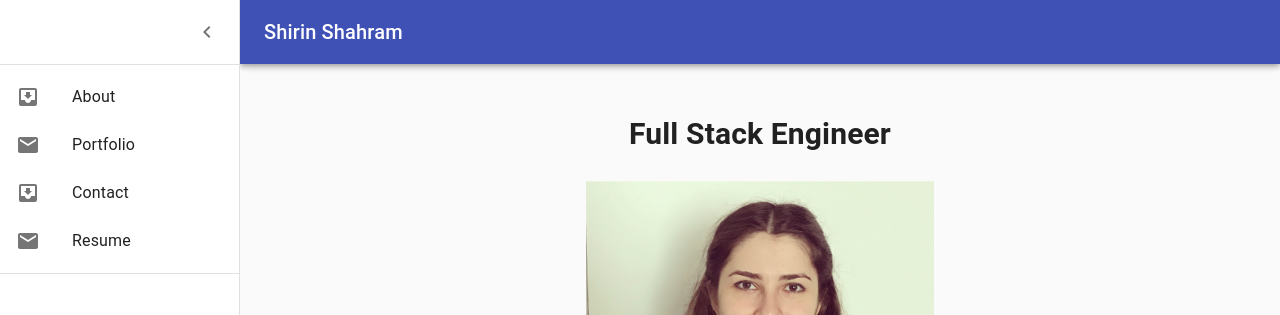
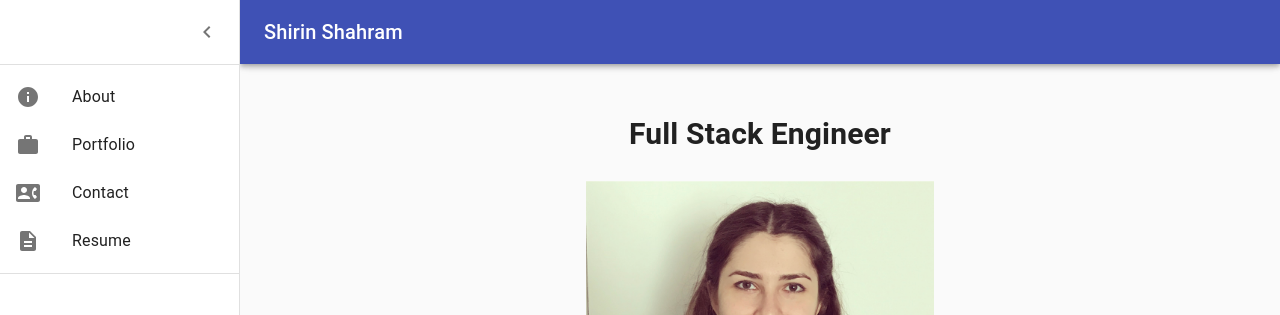
Before and after one commit to sshahram/react-portfolio, a React (Create React App) app: page / in a window 1280 px wide. Both pictures are taken after a click on the button "open drawer". Shown: the top 315 px of the page. Built offline with nearby package versions, Linux system fonts and the light colour scheme.

Commit message:
modify icons in navbar

```diff
--- a/src/components/Header/index.js
+++ b/src/components/Header/index.js
@@ -16,8 +16,11 @@
 import ListItem from '@material-ui/core/ListItem';
 import ListItemIcon from '@material-ui/core/ListItemIcon';
 import ListItemText from '@material-ui/core/ListItemText';
-import InboxIcon from '@material-ui/icons/MoveToInbox';
-import MailIcon from '@material-ui/icons/Mail';
+import WorkIcon from '@material-ui/icons/Work';
+import InfoIcon from '@material-ui/icons/Info';
+import ContactPhoneIcon from '@material-ui/icons/ContactPhone';
+import DescriptionIcon from '@material-ui/icons/Description';
+import Icon from '@material-ui/core/Icon';
 
 const drawerWidth = 240;
 
@@ -78,6 +81,27 @@
   },
 }));
 
+// define icons
+const links = [
+  {
+    url: 'About',
+    icon: InfoIcon
+
+  },
+  {
+    url: 'Portfolio',
+    icon: WorkIcon
+  },
+  {
+    url: 'Contact',
+    icon: ContactPhoneIcon
+  },
+  {
+    url: 'Resume',
+    icon: DescriptionIcon
+  }
+]
+
 export default function PersistentDrawerLeft(props) {
   const classes = useStyles();
   const theme = useTheme();
@@ -131,14 +155,16 @@
         </div>
         <Divider />
         <List>
-          {['About', 'Portfolio', 'Contact', 'Resume'].map((text, index) => (
+          {links.map((link, index) => (
             <ListItem
-                component={Link}
-                to={text}
-                button
-                key={text}>
-              <ListItemIcon>{index % 2 === 0 ? <InboxIcon /> : <MailIcon />}</ListItemIcon>
-              <ListItemText primary={text} />
+              component={Link}
+              to={link.url}
+              button
+              key={index}>
+              <ListItemIcon>
+                <Icon component={link.icon} />
+              </ListItemIcon>
+              <ListItemText primary={link.url} />
             </ListItem>
           ))}
         </List>
@@ -150,7 +176,7 @@
         })}
       >
         <div className={classes.drawerHeader} />
-            {props.children}
+        {props.children}
       </main>
     </div>
   );
```
